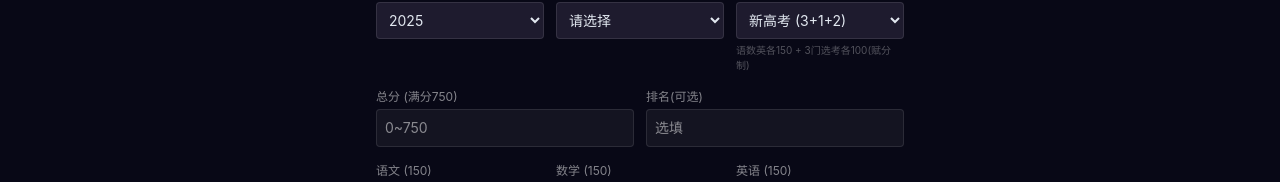
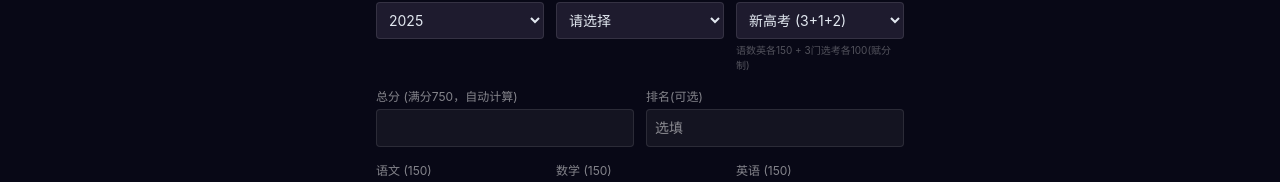
Before and after one commit to TansuoTro/BaopuEmulator, a React (Vite) app: page / in a window 1280 px wide. Both pictures are taken after a click on the button "🌌 进入专业宇宙". Shown: the part 155-337 px from the top of the page. Built offline with nearby package versions, Linux system fonts and the light colour scheme; a web font is replaced by a local one.

Commit message:
feat: auto-calculate total score from subject scores

```diff
--- a/src/App.tsx
+++ b/src/App.tsx
@@ -35,10 +35,13 @@ async function ds(_apiKey: string, prompt: string): Promise<unknown> {
 const GaokaoSection: React.FC<{ onSubmit: (info: GaokaoInfo) => void }> = ({ onSubmit }) => {
   const [g, setG] = useState<GaokaoInfo>({ year:2025,province:'',total_score:0,provincial_rank:0,gaokao_type:'新高考',chinese:0,math:0,english:0,composite_score:0,elective_subjects:[],target_provinces:[],career_intention:'不清楚' });
   const u = (k: string, v: unknown) => setG(p => ({ ...p, [k]: v }));
-  const can = g.province && g.total_score > 0 && g.chinese > 0 && g.math > 0 && g.english > 0;
-  const maxScore = PROVINCE_MAX_SCORE[g.province] || 750;
   const isOldGaokao = g.gaokao_type.startsWith('旧高考');
   const isSci = g.gaokao_type === '旧高考-理综';
+  const autoTotal = g.chinese + g.math + g.english + (isOldGaokao ? g.composite_score : g.elective_subjects.reduce((s,sub)=>s+(sub.score||0), 0));
+  const can = g.province && autoTotal > 0 && g.chinese > 0 && g.math > 0 && g.english > 0;
+  // Sync autoTotal back to state
+  if (autoTotal !== g.total_score && autoTotal > 0) u('total_score', autoTotal);
+  const maxScore = PROVINCE_MAX_SCORE[g.province] || 750;
   const electSubs = ['物理','化学','生物','历史','政治','地理','技术'];
   return (
     <div className="max-w-xl mx-auto p-4 sm:p-6 space-y-5 overflow-y-auto" style={{ height: 'calc(100vh - 56px)' }}>
@@ -54,7 +57,7 @@ const GaokaoSection: React.FC<{ onSubmit: (info: GaokaoInfo) => void }> = ({ onS
           </div>
         </div>
         <div className="grid grid-cols-2 gap-3">
-          <div><label className="text-xs text-white/50 block mb-1">总分 (满分{maxScore})</label><input type="number" value={g.total_score || ''} onChange={e => u('total_score', +e.target.value)} placeholder={`0~${maxScore}`} className="w-full p-2 rounded bg-white/5 border border-white/10 text-sm text-white" /></div>
+          <div><label className="text-xs text-white/50 block mb-1">总分 (满分{maxScore}，自动计算)</label><input type="text" value={autoTotal || ''} readOnly className={`w-full p-2 rounded text-sm font-bold ${autoTotal>0?'text-emerald-300':'text-white/30'} bg-white/5 border border-white/10`} /></div>
           <div><label className="text-xs text-white/50 block mb-1">排名(可选)</label><input type="number" value={g.provincial_rank || ''} onChange={e => u('provincial_rank', +e.target.value)} placeholder="选填" className="w-full p-2 rounded bg-white/5 border border-white/10 text-sm text-white" /></div>
         </div>
         <div className="grid grid-cols-3 gap-3">
```
